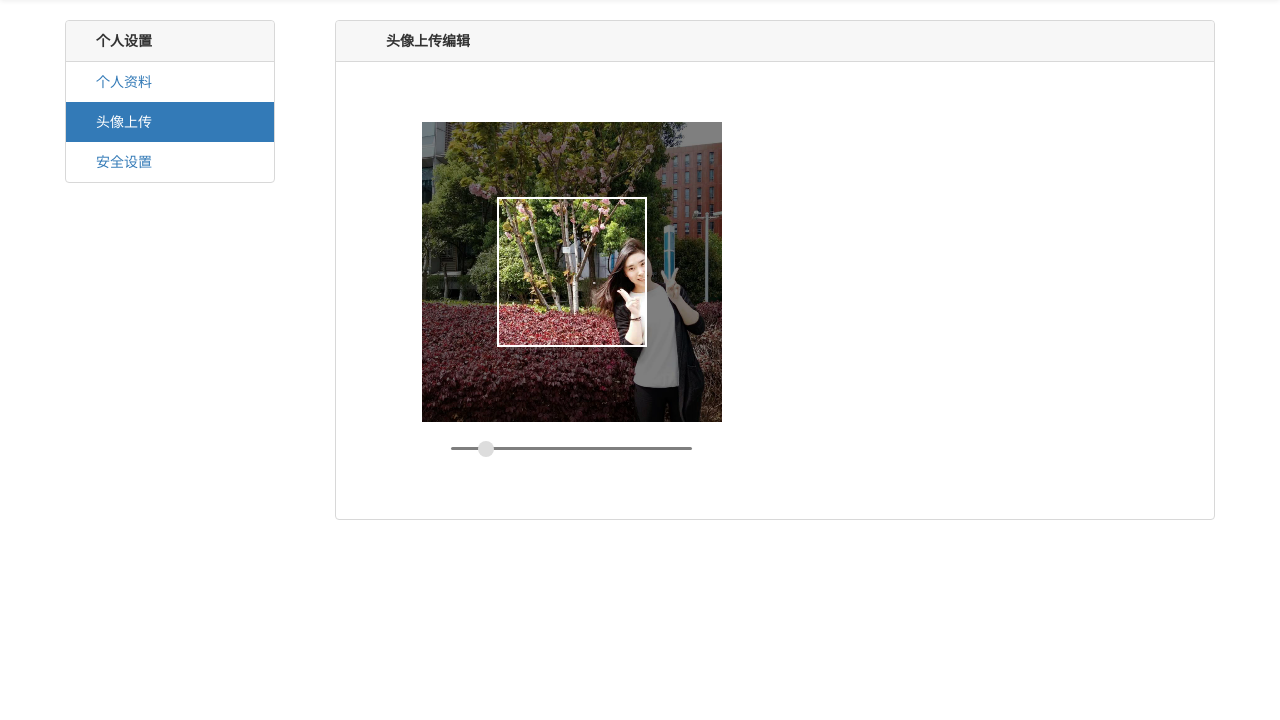
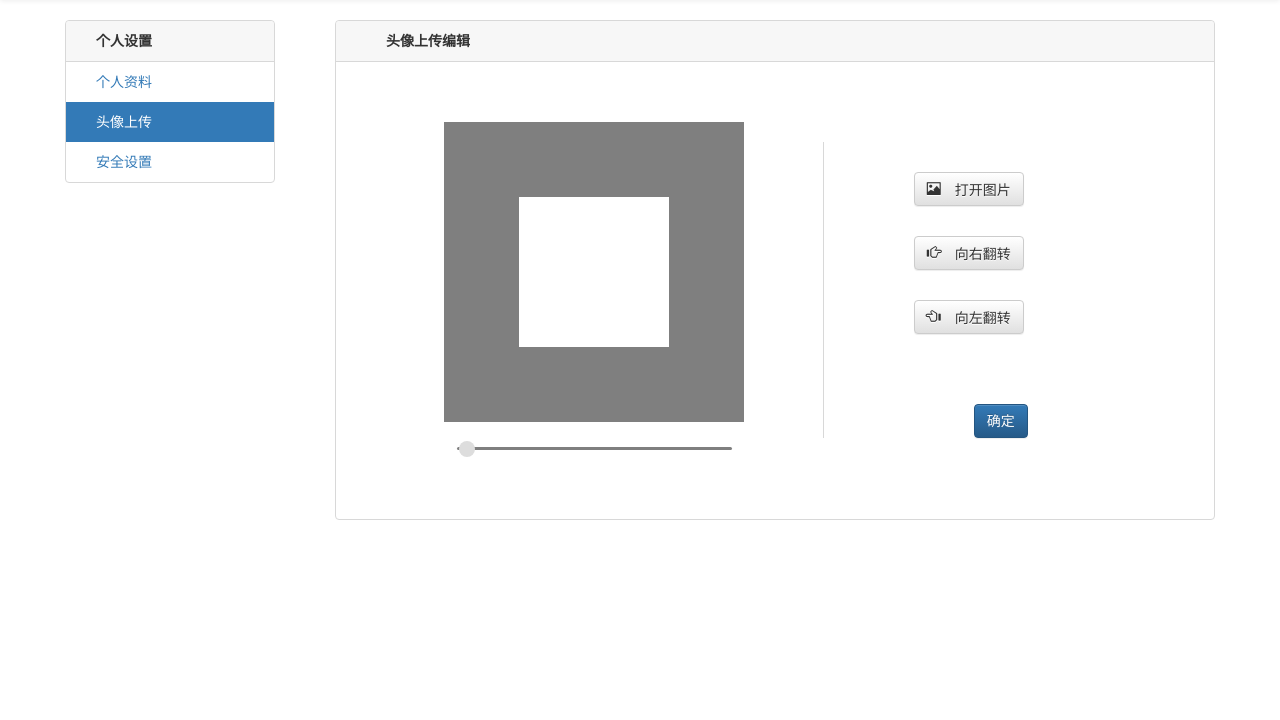
Before and after one commit to JunLeeTerry/omret, a Django app: template omret/1/omret/templates/omretuser/headset.html in a window 1280 px wide. Shown: the part 50-770 px from the top of the page. Run offline with Django 3.2, Linux system fonts and the light colour scheme; the template is opened without the code that fills it: most values are stand-ins (such as "Sample title", 1, 10 or a date in 2020); some libraries are stand-ins or nearby versions.

Commit message:
add buttons & push bbase64 to back

```diff
--- a/omret/1/omret/omretuser/models.py
+++ b/omret/1/omret/omretuser/models.py
@@ -17,6 +17,11 @@ class UserProfile(models.Model):
     def __str__(self):
         return self.user.name
 
+##----user head img table------
+class UserHeadImg(models.Model):
+    user = models.OneToOneField(logreg_models.User)
+    url = models.CharField(max_length=3000)
+
 ##------user relationship------
 #class UserRelationship(models.Model):
 #    user = models.ForeignKey(logreg_models.User)
--- a/omret/1/omret/static/css/omretuser/headset.css
+++ b/omret/1/omret/static/css/omretuser/headset.css
@@ -22,3 +22,34 @@
     width:100px;
     height:100px;
 }
+
+.file-btn input[type="file"] {
+    height: 100%;
+    left: 0;
+    opacity: 0;
+    position: absolute;
+    top: 0;
+    width: 100%;
+}
+
+.headbutton{
+    margin-top:30px;
+}
+
+#buttonlist{
+    padding-left:20px;
+}
+
+#buttonspart{
+    border-left-color: #d8d8d8;
+    border-left-width: 1px;
+    border-left-style: solid;
+    margin-top:50px;
+    margin-bottom:50px;
+    padding-left:70px;
+}
+
+#headsure {
+    margin-left:60px;
+    margin-top:70px;
+}
--- a/omret/1/omret/static/js/omretnews/postarti.js
+++ b/omret/1/omret/static/js/omretnews/postarti.js
@@ -40,7 +40,7 @@ $(function () {
         chunk_size: '4mb',                  // 分块上传时，每块的体积
         auto_start: true,
         filters: {
-            mime_types: [ //只允许上传图片和zip文件
+            mime_types: [ //只允许上传图片文件
                 {title: "Image files", extensions: "jpeg,jpg,bmp,png"},
             ],
             prevent_duplicates: true //不允许选取重复文件
--- a/omret/1/omret/static/js/omretuser/headset.js
+++ b/omret/1/omret/static/js/omretuser/headset.js
@@ -1,3 +1,64 @@
 /**
  * Created by terry on 5/3/16.
  */
+$(function () {
+    var $uploadCrop;
+
+    function readFile(input) {
+        if (input.files && input.files[0]) {
+            var reader = new FileReader();
+
+            reader.onload = function (e) {
+                croppie.croppie('bind', {
+                    url: e.target.result
+                });
+                //$('.upload-demo').addClass('ready');
+            }
+
+            reader.readAsDataURL(input.files[0]);
+        }
+        else {
+            swal("抱歉!您的浏览器不支持FileReader接口，请尝试使用其他浏览器。");
+        }
+    }
+
+    /*   $uploadCrop = $('#croppiecontainer').croppie({
+     viewport: {
+     width: 150,
+     height: 150,
+
+     },
+     });*/
+
+    $('#upload').on('change', function () {
+        readFile(this);
+    });
+
+    $('.rotate').on('click', function (ev) {
+        croppie.croppie('rotate', parseInt($(this).data('deg')));
+    });
+
+
+    // ajax to upload head img
+    $('#headsure').click(
+        function () {
+            croppie.croppie('result', {
+                type: 'canvas',
+                size: 'viewport',
+            }).then(function (img) {
+                //get img base64 and use ajax push to back
+                $.ajax({
+                    type: "POST",
+                    url: "/headupload/",
+                    data: {file: img},
+                    dataType: "json",
+                    success: function (data) {
+
+                    }
+                });
+            });
+
+
+        }
+    )
+});
--- a/omret/1/omret/templates/omretuser/headset.html
+++ b/omret/1/omret/templates/omretuser/headset.html
@@ -13,13 +13,26 @@
             头像上传编辑
         </div>
         <div id="settingcontent">
-            <div id="canvaspart" class="col-md-9 col-xs-9">
+            <div id="canvaspart" class="col-md-10 col-xs-10">
                 <div id="croppiecontainer">
-
                 </div>
             </div>
-            <div id="previewpart" class="col-md-3 col-xs-3">
+            <div id="buttonspart" class="col-md-2 col-xs-2">
+                <div id="buttonlist">
+                    <a class="btn file-btn btn-default headbutton">
+                        <span class="glyphicon glyphicon-picture">&nbsp;打开图片
+                        <input id="upload" type="file" accept="image/*" value="Choose a file">
+                        </span>
 
+                    </a>
+                    <button class="btn btn-default rotate headbutton" data-deg="90"><span
+                            class="glyphicon glyphicon-hand-right">&nbsp;向右翻转</span>
+                    </button>
+                    <button class="btn btn-default rotate headbutton" data-deg="-90"><span
+                            class="glyphicon glyphicon-hand-left">&nbsp;向左翻转</span>
+                    </button>
+                    <button class="btn btn-primary" id="headsure">确定</button>
+                </div>
             </div>
         </div>
     </div>
@@ -31,9 +44,13 @@
             viewport: {width: 150, height: 150},
             enableOrientation: true
         });
-        croppie.croppie('bind',{
-            url:'/static/img/lance-show.jpg',
+        croppie.croppie('bind', {
+            //url:'https://avatars0.githubusercontent.com/u/7542376?v=3&s=460',
+            url: '{{ headurl }}'
         });
+        setTimeout(function () {
+            croppie.croppie('setZoom', '1');
+        }, 100);
 
     </script>
 {% endblock %}
--- a/omret/1/omret/urls.py
+++ b/omret/1/omret/urls.py
@@ -56,5 +56,6 @@ urlpatterns = patterns('',
     ##---------qiniu upload image------
     #url(r'^imageupload/$',qiniu_views.imageupload),
     url(r'^token/$',qiniu_views.token),
+    url(r'^headupload/$',qiniu_views.headupload),
 
 )
```
Also changed, not shown: omret/1/omret/omretuser/views.py (+17 -3 lines), omret/1/omret/qiniu/views.py (+8 -0 lines), omret/1/omret/static/img/head_default.jpg (added).
